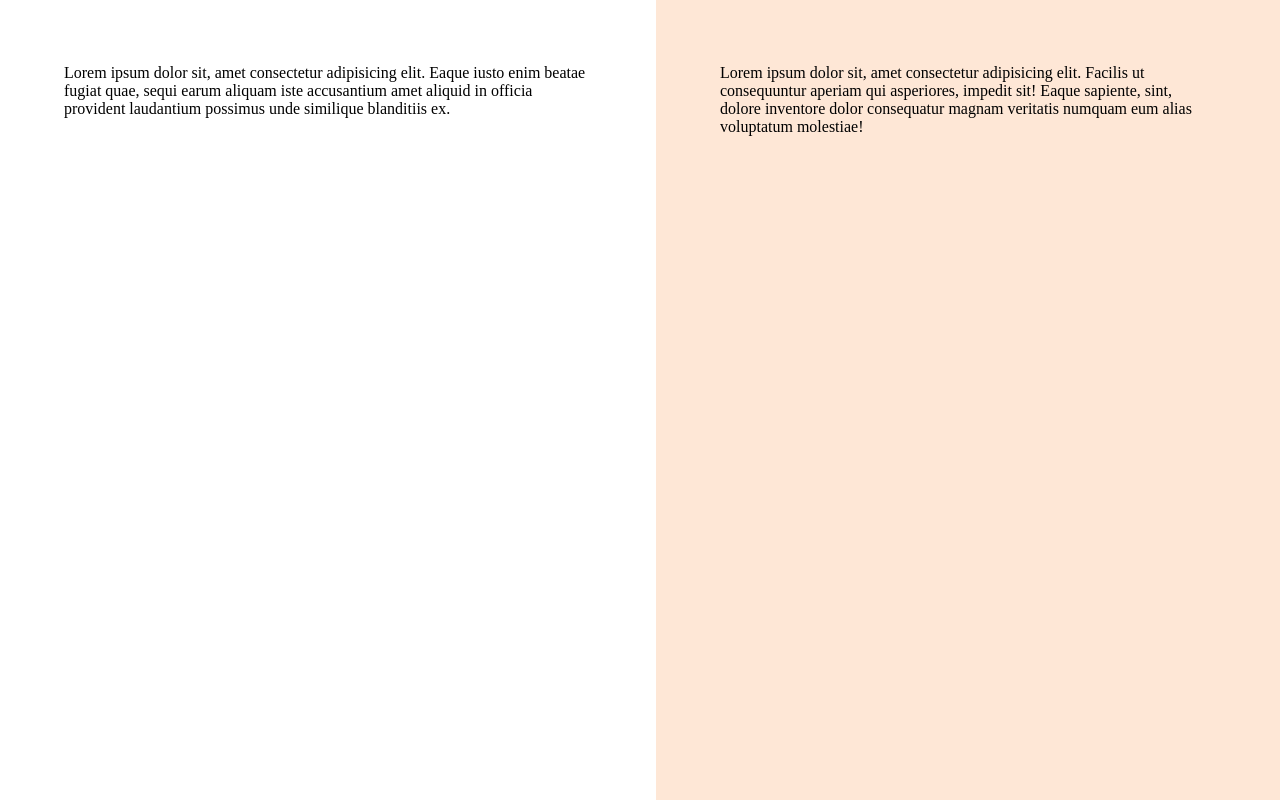
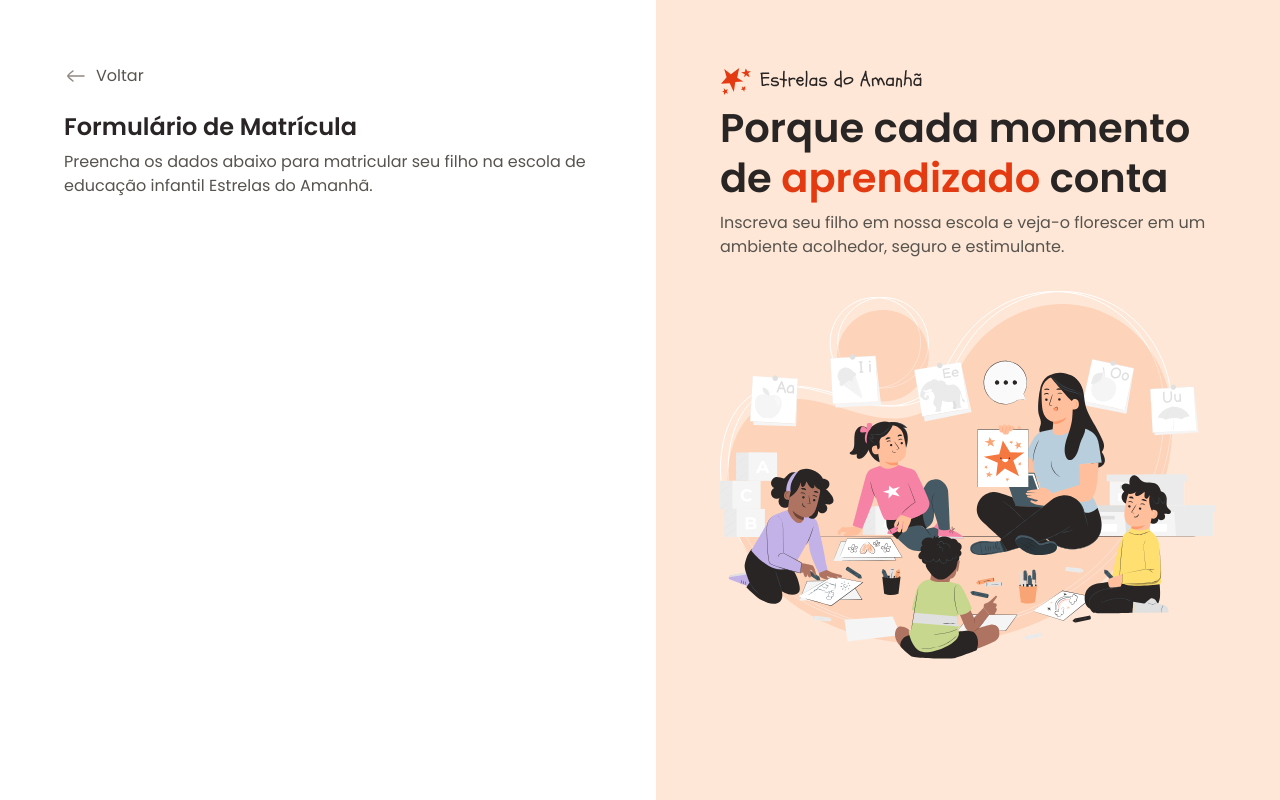
Before and after one commit to ddevitz/FormularioMatricula, a plain HTML site: page index.html in a window 1280 px wide. Drawn offline with Linux system fonts and the light colour scheme.

Commit message:
content of asisde and initial content of main

```diff
--- a/index.html
+++ b/index.html
@@ -16,13 +16,28 @@
   <div id="app">
     <main>
       <div class="main-container">
-        Lorem ipsum dolor sit, amet consectetur adipisicing elit. Eaque iusto enim beatae fugiat quae, sequi earum aliquam iste accusantium amet aliquid in officia provident laudantium possimus unde similique blanditiis ex.
+        <div class="back">
+          <img src="assets/icons/arrow-left-02.svg" alt="ícone de voltar">
+          <span>Voltar</span>
+        </div>
+
+          <h1>Formulário de Matrícula</h1>
+          <p>Preencha os dados abaixo para matricular seu filho na escola de educação infantil Estrelas do Amanhã.</p>
+
       </div>
     </main>
 
     <aside>
       <div class="aside-container">
-        Lorem ipsum dolor sit, amet consectetur adipisicing elit. Facilis ut consequuntur aperiam qui asperiores, impedit sit! Eaque sapiente, sint, dolore inventore dolor consequatur magnam veritatis numquam eum alias voluptatum molestiae!
+        <header>
+          <img src="assets/logo.svg" alt="Logo estrelas do amanhã">
+          <h2>
+            Porque cada momento de <span>aprendizado</span> conta
+          </h2>
+          <p>Inscreva seu filho em nossa escola e veja-o florescer em um ambiente acolhedor, seguro e estimulante.</p>
+        </header>
+
+        <img src="assets/Illustration.svg" alt="Imagem de professora e alunos">
       </div>
     </aside>
   </div>
--- a/styles/global.css
+++ b/styles/global.css
@@ -26,4 +26,16 @@
 
 body{
   overflow: hidden;
+
+  font: var(--text);
+  color: var(--text-secondary);
 }
+
+h1, h2{
+  color: var(--text-primary);
+}
+
+img {
+  max-width: 100%;
+  height: auto;
+}
--- a/styles/layout.css
+++ b/styles/layout.css
@@ -14,6 +14,19 @@ main{
     max-width: 33rem;
     margin-left: auto;
   }
+
+  & .back{
+    display: flex;
+    align-items: center;
+    gap: .5rem;
+    margin-bottom: 1.5rem;
+  }
+
+  & h1{
+    font: 600 1.5rem/1.25 var(--font-family);
+    margin-bottom: .5rem;
+
+  }
 }
 
 aside{
@@ -22,5 +35,18 @@ aside{
 
   & .aside-container{
     max-width: 31rem;
+
+    & > img{
+      margin-top: 2rem;
+    }
+  }
+
+  & h2{
+    font: 600 2.5rem/1.25 var(--font-family);
+    margin-bottom: .5rem;
+
+    & span{
+      color: var(--text-highlight);
+    }
   }
 }
```
